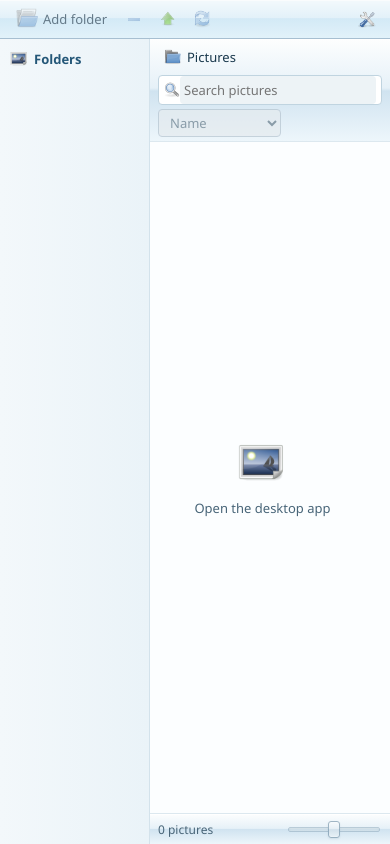
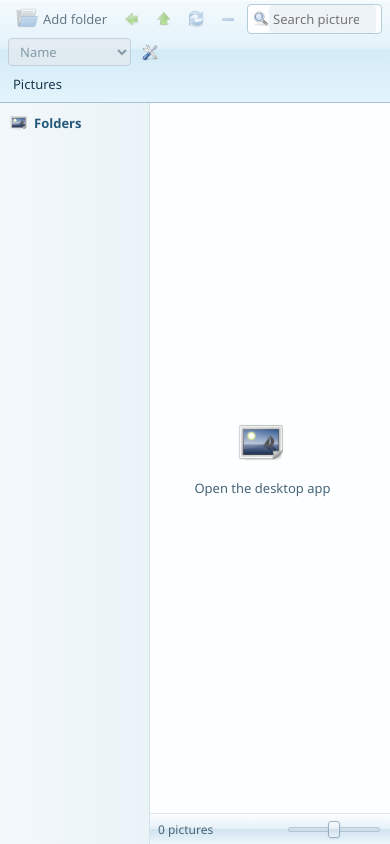
Before and after one commit to meshahid973/aerogallery, a React (Vite) app: page / in a window 390 px wide. Built offline with nearby package versions, Linux system fonts and the light colour scheme.

Commit message:
Consolidate glass toolbar and fix metadata worker

```diff
--- a/src/App.module.css
+++ b/src/App.module.css
@@ -9,12 +9,47 @@
 }
 .shell[data-native-glass="true"] { background: transparent; }
 .commands {
-  flex: 0 0 38px;
+  flex: 0 0 auto;
+  min-height: 40px;
+  flex-wrap: wrap;
   border-bottom: 1px solid var(--line);
-  gap: 3px;
+  gap: 6px;
   padding: 3px 10px;
 }
-.spacer { flex: 1; }
+.actions { display: flex; align-items: center; gap: 2px; flex-shrink: 0; }
+.breadcrumbs {
+  display: flex;
+  align-items: center;
+  gap: 4px;
+  flex: 1 1 100px;
+  min-width: 0;
+  min-height: var(--control-height);
+  overflow: auto hidden;
+  scrollbar-width: thin;
+  padding-inline: 5px;
+}
+.crumb { display: inline-flex; align-items: center; gap: 3px; white-space: nowrap; flex-shrink: 0; }
+.crumb button { min-height: 23px; padding: 1px 4px; }
+.crumbDivider { color: #648398; }
+.crumb [aria-current] { font-weight: 500; }
+.search {
+  display: flex;
+  align-items: center;
+  min-width: 106px;
+  width: clamp(106px, 17%, 200px);
+  border: 1px solid #b5ccd9;
+  border-radius: var(--radius-control);
+  background: #ffffffe8;
+  padding: 0 5px;
+}
+.search:focus-within { outline: 2px solid var(--focus); outline-offset: 1px; }
+.search input { border: 0; box-shadow: none; outline: none; flex: 1; width: 100%; padding-inline: 4px; background: transparent; }
+.search input:focus-visible { outline: none; }
+.sort { min-width: 100px; border-color: #b5ccd9; box-shadow: none; }
+@media (max-width: 790px) {
+  .breadcrumbs { order: 1; flex-basis: 100%; }
+  .search { flex: 1; width: auto; }
+}
 .workspace {
   flex: 1;
   min-height: 0;
--- a/src/App.tsx
+++ b/src/App.tsx
@@ -1,5 +1,5 @@
-import { useState } from 'react';
-import { AeroButton, AeroIconButton, AeroSelect, AeroToolbar } from './components/aero/controls';
+import { useDeferredValue, useState } from 'react';
+import { AeroButton, AeroIconButton, AeroInput, AeroSelect, AeroToolbar } from './components/aero/controls';
 import { AeroIcon } from './components/aero/Icon';
 import { glassDensities, readDensity, saveDensity } from './lib/appearance';
 import type { GlassDensity } from './lib/appearance';
@@ -10,14 +10,25 @@ import type { SortOrder } from './features/gallery/GalleryPane';
 import { useGallery } from './features/gallery/useGallery';
 import styles from './App.module.css';
 
+const nativeGlass = isDesktop && /Windows/i.test(navigator.userAgent);
+
 export default function App() {
   const [density, setDensity] = useState<GlassDensity>(readDensity);
   const [sort, setSort] = useState<SortOrder>('name');
   const [size, setSize] = useState(1);
   const [preferenceError, setPreferenceError] = useState('');
+  const [search, setSearch] = useState({ folder: '', value: '' });
+  const deferredSearch = useDeferredValue(search);
   const gallery = useGallery();
-  const { active, roots, busy } = gallery;
+  const { active, roots, busy, listing } = gallery;
+  const key = active ? folderKey(active) : 'library';
   const root = roots.find((item) => item.id === active?.rootId);
+  const query = search.folder === key ? search.value : '';
+  const galleryQuery = deferredSearch.folder === key ? deferredSearch.value : '';
+  const breadcrumbs = active && root ? [
+    { name: root.name, parts: [] as string[] },
+    ...active.parts.map((name, index) => ({ name, parts: active.parts.slice(0, index + 1) })),
+  ] : [];
 
   function changeDensity(value: string) {
     const next = glassDensities.find((item) => item === value);
@@ -27,15 +38,37 @@ export default function App() {
   }
 
   return (
-    <div className={styles.shell} data-glass={density} data-native-glass={isDesktop && /Windows/i.test(navigator.userAgent)}>
+    <div className={styles.shell} data-glass={density} data-native-glass={nativeGlass}>
       <AeroToolbar className={styles.commands} data-tone="glass" aria-label="Library commands">
+        <div className={styles.actions}>
           <AeroButton variant="toolbar" disabled={!isDesktop || busy} onClick={() => void gallery.add()}>
             <AeroIcon name="openFolder" size={22} /> Add folder
           </AeroButton>
-          <AeroIconButton variant="toolbar" icon="remove" label="Remove source folder from library" disabled={!active || busy} onClick={() => void gallery.remove()} />
+          <AeroIconButton variant="toolbar" icon="back" label="Back" disabled={!gallery.canBack || busy} onClick={() => void gallery.back()} />
           <AeroIconButton variant="toolbar" icon="up" label="Parent folder" disabled={!active?.parts.length || busy} onClick={() => active && void gallery.select({ ...active, parts: active.parts.slice(0, -1) })} />
           <AeroIconButton variant="toolbar" icon="refresh" label="Refresh folder" disabled={!active || busy} onClick={() => void gallery.refresh()} />
-          <span className={styles.spacer} />
+          <AeroIconButton variant="toolbar" icon="remove" label="Remove source folder from library" disabled={!active || busy} onClick={() => void gallery.remove()} />
+        </div>
+        <nav className={styles.breadcrumbs} aria-label="Current folder">
+          {breadcrumbs.length ? breadcrumbs.map((item, index) => (
+            <span key={index} className={styles.crumb}>
+              {index > 0 && <span aria-hidden="true" className={styles.crumbDivider}>›</span>}
+              {index === breadcrumbs.length - 1 ? <span aria-current="location" title={item.name}>{item.name}</span> : active && <AeroButton variant="toolbar" title={item.name} disabled={busy} onClick={() => void gallery.select({ ...active, parts: item.parts })}>{item.name}</AeroButton>}
+            </span>
+          )) : <span>Pictures</span>}
+        </nav>
+        <div className={styles.search}>
+          <AeroIcon name="search" size={16} />
+          <AeroInput type="search" aria-label="Search pictures" placeholder="Search pictures" value={query} disabled={!listing || busy} onChange={(event) => setSearch({ folder: key, value: event.currentTarget.value })} />
+        </div>
+        <AeroSelect className={styles.sort} aria-label="Sort pictures" title="Sort pictures" value={sort} disabled={!listing || busy} onChange={(event) => {
+          const value = event.currentTarget.value;
+          if (value === 'name' || value === 'newest' || value === 'largest') setSort(value);
+        }}>
+          <option value="name">Name</option>
+          <option value="newest">Date modified</option>
+          <option value="largest">Size</option>
+        </AeroSelect>
         <AeroIconButton variant="toolbar" icon="appearance" label="Appearance" popoverTarget="appearance-panel" />
       </AeroToolbar>
       <div id="appearance-panel" popover="auto" className={styles.appearance}>
@@ -49,7 +82,7 @@ export default function App() {
       </div>
       <div className={styles.workspace}>
         <FolderTree roots={roots} active={active} cache={gallery.cache} expanded={gallery.expanded} busy={busy} onSelect={(folder) => void gallery.select(folder)} onToggle={gallery.toggle} />
-          <GalleryPane key={active ? folderKey(active) : 'library'} folder={active} root={root} listing={gallery.listing} busy={busy} error={gallery.error} sort={sort} onSort={setSort} size={size} onSize={setSize} onSelectFolder={(folder) => void gallery.select(folder)} onAdd={() => void gallery.add()} />
+        <GalleryPane key={JSON.stringify([key, galleryQuery, sort])} folder={active} listing={listing} busy={busy} error={gallery.error} query={galleryQuery} sort={sort} size={size} onSize={setSize} onAdd={() => void gallery.add()} />
       </div>
     </div>
   );
--- a/src/features/gallery/Gallery.module.css
+++ b/src/features/gallery/Gallery.module.css
@@ -55,46 +55,6 @@
 }
 .treeItem span { overflow: hidden; text-overflow: ellipsis; white-space: nowrap; }
 .gallery { min-width: 0; min-height: 0; display: flex; flex-direction: column; background: var(--paper); }
-.addressBar {
-  flex: 0 0 auto;
-  min-height: 36px;
-  gap: 6px;
-  border-bottom: 1px solid #dce8ef;
-  padding: 4px 10px;
-  background: #f5fafc;
-  box-shadow: none;
-}
-.breadcrumbs {
-  display: flex;
-  align-items: center;
-  gap: 5px;
-  flex: 1;
-  min-width: 0;
-  min-height: var(--control-height);
-  overflow: auto hidden;
-  scrollbar-width: thin;
-  padding: 1px 6px;
-  border: 0;
-  background: transparent;
-}
-.breadcrumbs > img { flex-shrink: 0; }
-.crumb { display: inline-flex; align-items: center; gap: 3px; white-space: nowrap; flex-shrink: 0; }
-.crumb button { min-height: 23px; padding: 1px 4px; }
-.crumbDivider { color: #7793a6; }
-.crumb [aria-current] { padding-inline: 3px; }
-.search {
-  display: flex;
-  align-items: center;
-  min-width: 105px;
-  width: clamp(105px, 24%, 220px);
-  border: 1px solid #c0d4e0;
-  border-radius: var(--radius-control);
-  background: var(--white);
-  padding: 0 5px;
-}
-.search:focus-within { outline: 2px solid var(--focus); outline-offset: 1px; }
-.search input { border: 0; box-shadow: none; outline: none; flex: 1; width: 100%; padding-inline: 4px; background: transparent; }
-.search input:focus-visible { outline: none; }
 .content {
   flex: 1;
   min-width: 0;
@@ -156,13 +116,10 @@
 .progress :global(.aero-spinner) { width: 13px; height: 13px; }
 .count { flex: 1; min-width: 0; overflow: hidden; text-overflow: ellipsis; white-space: nowrap; font-size: 12px; color: var(--text-muted); }
 @media (max-width: 720px) {
-  .addressBar { flex-wrap: wrap; }
-  .breadcrumbs { flex-basis: 100%; }
-  .search { flex: 1; width: auto; }
   .content { padding: 8px; }
 }
 @media (forced-colors: active) {
   .treeRow[data-current="true"], .photo[aria-pressed="true"] { border-color: Highlight; outline: 1px solid Highlight; }
-  .imageFrame, .breadcrumbs, .search { border-color: CanvasText; }
+  .imageFrame { outline: 1px solid CanvasText; }
   .chevron { border-color: ButtonText; }
 }
--- a/src/features/gallery/GalleryPane.tsx
+++ b/src/features/gallery/GalleryPane.tsx
@@ -1,8 +1,8 @@
 import { useEffect, useMemo, useState } from 'react';
-import { AeroButton, AeroInput, AeroRange, AeroSelect, AeroToolbar } from '../../components/aero/controls';
+import { AeroButton, AeroRange, AeroToolbar } from '../../components/aero/controls';
 import { AeroIcon } from '../../components/aero/Icon';
 import { isDesktop, readMetadata } from '../../lib/desktop';
-import type { Folder, Listing, PhotoMetadata, Root } from '../../lib/desktop';
+import type { Folder, Listing, PhotoMetadata } from '../../lib/desktop';
 import { VirtualGrid } from './VirtualGrid';
 import styles from './Gallery.module.css';
 
@@ -18,20 +18,17 @@ function formatBytes(bytes: number) {
 
 interface Props {
   folder: Folder | null;
-  root: Root | undefined;
   listing: Listing | null;
   busy: boolean;
   error: string;
   sort: SortOrder;
-  onSort: (sort: SortOrder) => void;
+  query: string;
   size: number;
   onSize: (size: number) => void;
-  onSelectFolder: (folder: Folder) => void;
   onAdd: () => void;
 }
 
-export function GalleryPane({ folder, root, listing, busy, error, sort, onSort, size, onSize, onSelectFolder, onAdd }: Props) {
-  const [query, setQuery] = useState('');
+export function GalleryPane({ folder, listing, busy, error, query, sort, size, onSize, onAdd }: Props) {
   const [selected, setSelected] = useState<string | null>(null);
   const photos = useMemo(() => {
     const needle = query.trim().toLowerCase();
@@ -57,41 +54,10 @@ export function GalleryPane({ folder, root, listing, busy, error, sort, onSort,
     return () => { active = false; };
   }, [folder, photoName, stamp, width, height]);
   const metadataTitle = metadata ? [metadata.camera_make, metadata.camera_model, metadata.captured_at, metadata.iso && `ISO ${metadata.iso}`, metadata.exposure, metadata.aperture, metadata.focal_length].filter(Boolean).join(' · ') : undefined;
-  const breadcrumbs = folder && root ? [
-    { name: root.name, parts: [] as string[] },
-    ...folder.parts.map((name, index) => ({ name, parts: folder.parts.slice(0, index + 1) })),
-  ] : [];
-
   const empty = !busy && !error && !photos.length;
 
   return (
     <main className={styles.gallery} aria-label="Pictures">
-      <AeroToolbar className={styles.addressBar}>
-        <nav className={styles.breadcrumbs} aria-label="Current folder">
-          <AeroIcon name="folder" size={18} />
-          {breadcrumbs.length ? breadcrumbs.map((item, index) => (
-            <span key={index} className={styles.crumb}>
-              {index > 0 && <span aria-hidden="true" className={styles.crumbDivider}>›</span>}
-              {index === breadcrumbs.length - 1 ? <span aria-current="location" title={item.name}>{item.name}</span> : folder && <AeroButton variant="toolbar" title={item.name} disabled={busy} onClick={() => onSelectFolder({ ...folder, parts: item.parts })}>{item.name}</AeroButton>}
-            </span>
-          )) : <span>Pictures</span>}
-        </nav>
-        <div className={styles.search}>
-          <AeroIcon name="search" size={16} />
-          <AeroInput type="search" aria-label="Search pictures" placeholder="Search pictures" value={query} disabled={!listing || busy} onChange={(event) => { setQuery(event.currentTarget.value); setSelected(null); }} />
-        </div>
-        <AeroSelect aria-label="Sort pictures" title="Sort pictures" value={sort} disabled={!listing || busy} onChange={(event) => {
-          const value = event.currentTarget.value;
-          if (value === 'name' || value === 'newest' || value === 'largest') {
-            onSort(value);
-            setSelected(null);
-          }
-        }}>
-          <option value="name">Name</option>
-          <option value="newest">Date modified</option>
-          <option value="largest">Size</option>
-        </AeroSelect>
-      </AeroToolbar>
       {folder && photos.length > 0 ? <VirtualGrid key={JSON.stringify([query, sort])} folder={folder} photos={photos} selected={selected} size={size} onSelect={setSelected} error={error} busy={busy} /> : <div className={styles.content} aria-busy={busy}>
         {error && <p role="alert" className={styles.error}>{error}</p>}
         {empty && (
--- a/src/features/gallery/useGallery.ts
+++ b/src/features/gallery/useGallery.ts
@@ -10,6 +10,9 @@ export function useGallery() {
   const [active, setActive] = useState<Folder | null>(null);
   const activeKey = useRef<string | null>(null);
   const activeRevision = useRef<number | null>(null);
+  const history = useRef<Folder[]>([]);
+  const lastLoaded = useRef<Folder | null>(null);
+  const [canBack, setCanBack] = useState(false);
   const [listing, setListing] = useState<Listing | null>(null);
   const [tree, setTree] = useState<TreeState>({ cache: new Map(), expanded: new Set() });
   const [busy, setBusy] = useState(isDesktop);
@@ -47,7 +50,7 @@ export function useGallery() {
     setListing(result);
   }, []);
 
-  const load = useCallback(async (folder: Folder, refresh = false) => {
+  const load = useCallback(async (folder: Folder, refresh = false, record = true) => {
     const key = folderKey(folder);
     if (activeKey.current !== key) {
       activeKey.current = key;
@@ -56,6 +59,11 @@ export function useGallery() {
       setListing(null);
     }
     const result = await readFolder(folder, refresh);
+    if (record && lastLoaded.current && folderKey(lastLoaded.current) !== key) {
+      history.current = [...history.current.slice(-63), lastLoaded.current];
+      setCanBack(true);
+    }
+    lastLoaded.current = folder;
     apply(folder, result);
   }, [apply]);
 
@@ -121,6 +129,11 @@ export function useGallery() {
 
   const select = (folder: Folder) => execute(() => load(folder));
   const refresh = () => execute(async () => { if (active) await load(active, true); });
+  const back = () => execute(async () => {
+    const previous = history.current.pop();
+    setCanBack(history.current.length > 0);
+    if (previous) await load(previous, false, false);
+  });
 
   const add = () => execute(async () => {
     const root = await pickFolder();
@@ -146,6 +159,9 @@ export function useGallery() {
     await removeRoot(id);
     const remaining = roots.filter((root) => root.id !== id);
     setRoots(remaining);
+    history.current = history.current.filter((folder) => folder.rootId !== id);
+    setCanBack(history.current.length > 0);
+    lastLoaded.current = null;
     activeKey.current = null;
     activeRevision.current = null;
     setActive(null);
@@ -158,5 +174,5 @@ export function useGallery() {
     if (remaining[0]) await load(rootFolder(remaining[0]));
   });
 
-  return { roots, active, listing, cache: tree.cache, expanded: tree.expanded, busy: busy || initializing, error, add, select, refresh, toggle, remove };
+  return { roots, active, listing, cache: tree.cache, expanded: tree.expanded, busy: busy || initializing, error, canBack, back, add, select, refresh, toggle, remove };
 }
--- a/src/styles/materials.css
+++ b/src/styles/materials.css
@@ -8,14 +8,11 @@
 }
 .aero-toolbar[data-tone="glass"] {
   color: var(--text);
-  background: var(--glass-highlight), var(--glass-fallback);
+  background: var(--glass-highlight), rgba(var(--glass-tint), var(--glass-density));
   box-shadow: inset 0 1px 0 #ffffff9c;
 }
-[data-native-glass="true"] .aero-toolbar[data-tone="glass"] {
-  background: var(--glass-highlight), rgba(var(--glass-tint), var(--glass-density));
-}
 @media (prefers-reduced-transparency: reduce) {
-  [data-native-glass="true"] .aero-toolbar[data-tone="glass"] { background: var(--toolbar-gradient); }
+  .aero-toolbar[data-tone="glass"] { background: var(--toolbar-gradient); }
 }
 .aero-button, .aero-select, .aero-input {
   min-height: var(--control-height);
--- a/src/styles/tokens.css
+++ b/src/styles/tokens.css
@@ -12,7 +12,6 @@
   --line-strong: #52758e;
   --focus: #005da6;
   --glass-density: .77;
-  --glass-fallback: #deeff8;
   --glass-tint: 215, 237, 249;
   --glass-highlight: linear-gradient(180deg, #ffffffa6, #ffffff24 47%, #79bde51c 49%, #edfaff42);
   --radius-control: 4px;
```
Also changed, not shown: 2 other files (tests, documents, lock files or other folders). Lines whose indentation alone changed are shown as unchanged.
